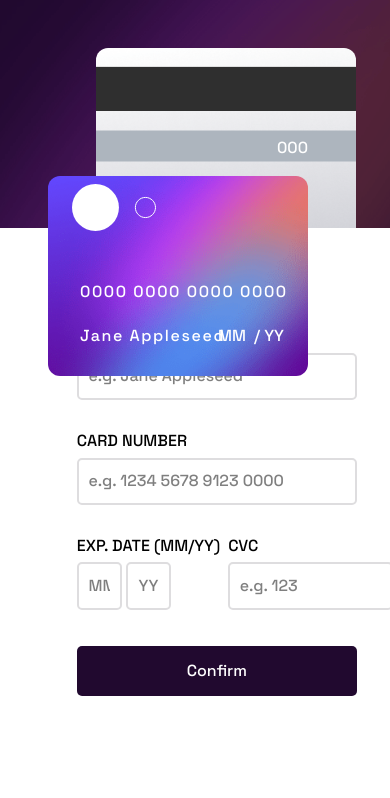
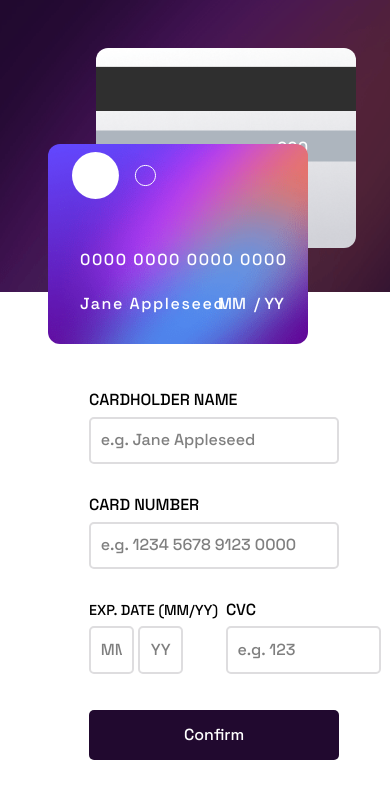
Before and after one commit to Mujeebat-shittu/interactive-card, a React (Vite) app: page / in a window 390 px wide. Shown: the top 798 px of the page. Built offline with nearby package versions, Linux system fonts and the light colour scheme.

Commit message:
styling fix

```diff
--- a/src/index.css
+++ b/src/index.css
@@ -133,6 +133,7 @@ button{
     .card-front{
         margin-bottom: 2rem;
         left: 3rem;
+        top: 4rem;
     }
 
     .gradient{
@@ -147,26 +148,30 @@ button{
     }
 
     .block input {
-        max-width: 280px;
+        max-width: 250px;
     }
 
     .date input {
         width: 45px;
     }
 
+    .date label{
+        font-size: 0.9rem;
+    }
+
     .cvc input{
-        width: 165px;
+        width: 155px;
     }
 
     .form{
-        bottom: -5rem;
+        bottom: -9rem;
         display: flex;
         align-items: center;
         justify-content: center;
     }
 
     button{
-        max-width: 280px;
+        max-width: 250px;
         margin-top: 1rem;
     }
 }
```
